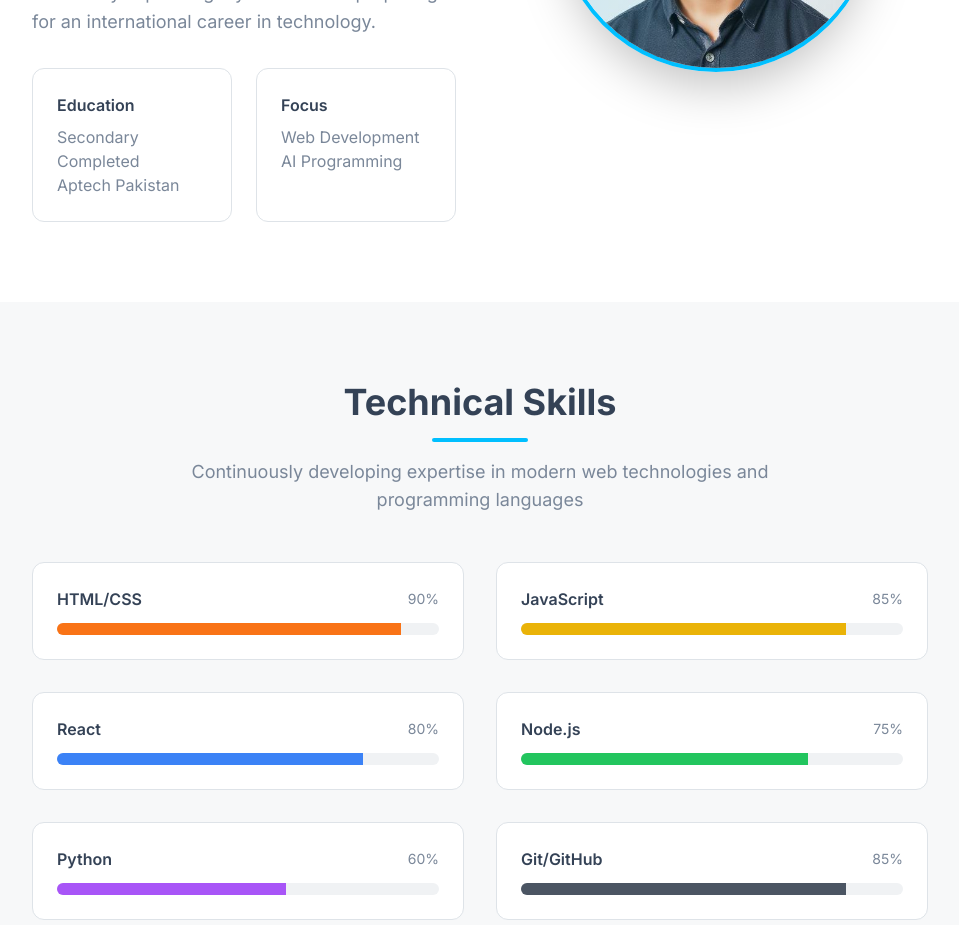
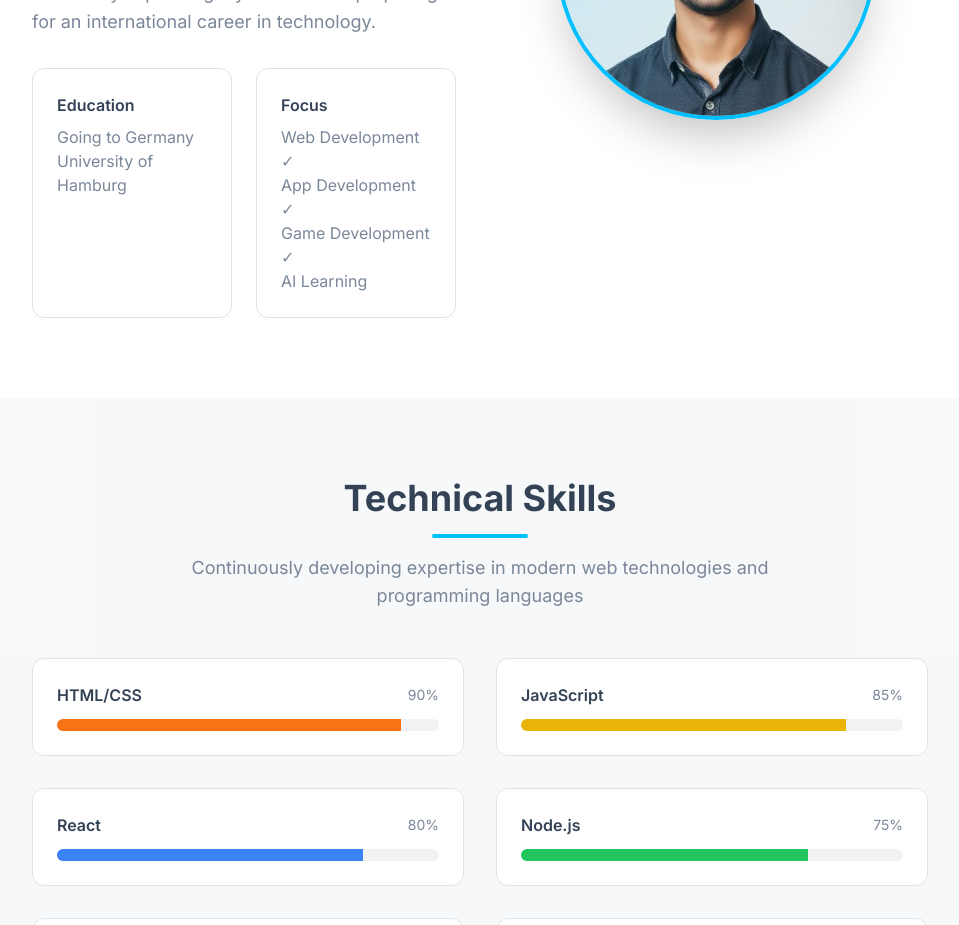
Before and after one commit to Arsalan10051/arsalan-folio, a React (Vite) app: page / in a window 1280 px wide. Shown: the part 1380-2305 px from the top of the page, without its empty margins (160-1119 px from the left). Built offline with nearby package versions, Linux system fonts and the light colour scheme; the HTML template or start-up script is replaced by a standard one.

Commit message:
Update About Section

```diff
--- a/src/components/About.tsx
+++ b/src/components/About.tsx
@@ -32,13 +32,15 @@ const About = () => {
               <div className="grid grid-cols-2 gap-6 mt-8">
                 <div className="bg-card p-6 rounded-lg border border-border">
                   <h3 className="font-semibold text-foreground mb-2">Education</h3>
-                  <p className="text-muted-foreground">Secondary Completed</p>
-                  <p className="text-muted-foreground">Aptech Pakistan</p>
+                  <p className="text-muted-foreground">Going to Germany</p>
+                  <p className="text-muted-foreground">University of Hamburg</p>
                 </div>
                 <div className="bg-card p-6 rounded-lg border border-border">
                   <h3 className="font-semibold text-foreground mb-2">Focus</h3>
-                  <p className="text-muted-foreground">Web Development</p>
-                  <p className="text-muted-foreground">AI Programming</p>
+                  <p className="text-muted-foreground">Web Development ✓</p>
+                  <p className="text-muted-foreground">App Development ✓</p>
+                  <p className="text-muted-foreground">Game Development ✓</p>
+                  <p className="text-muted-foreground">AI Learning</p>
                 </div>
               </div>
             </div>
```
